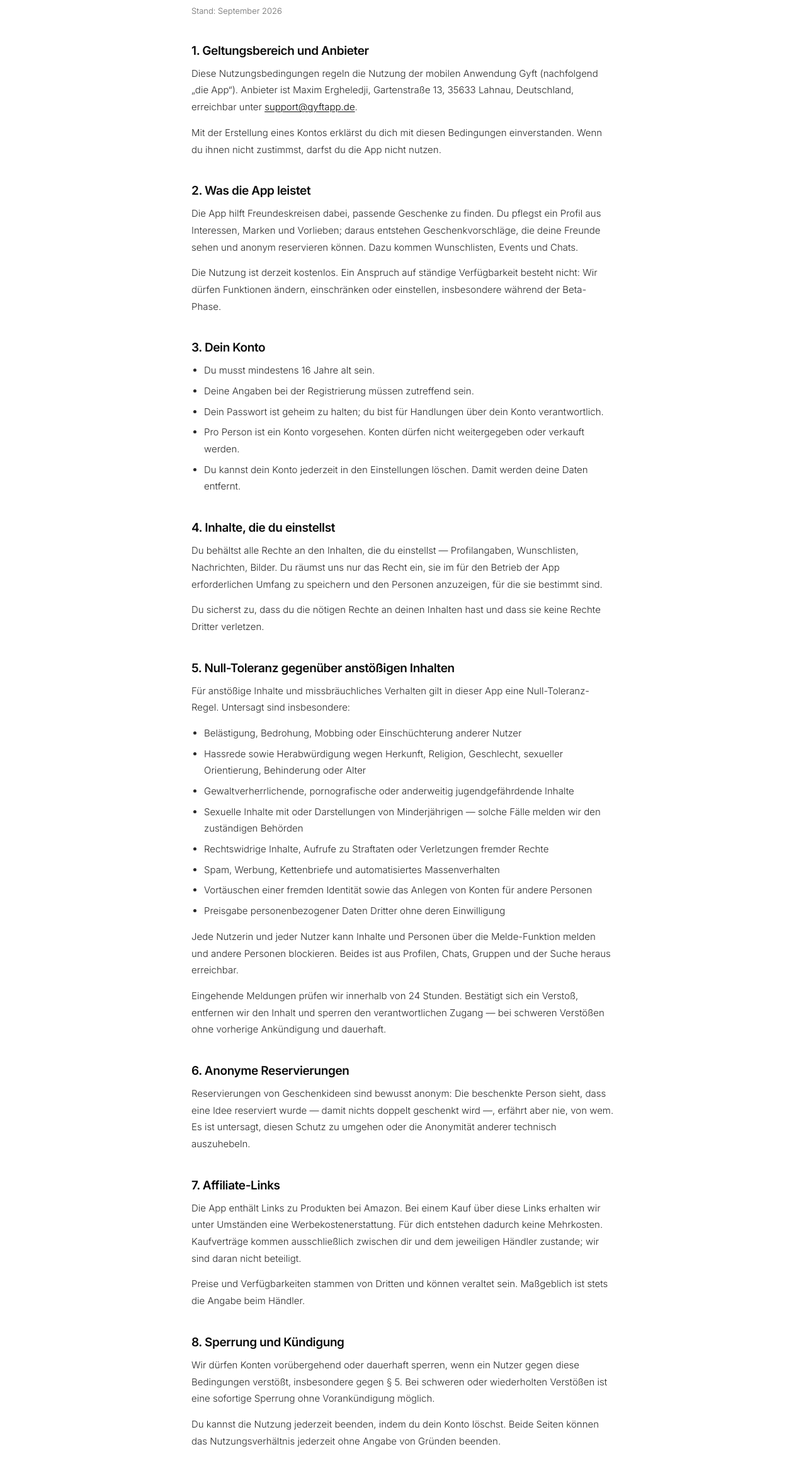
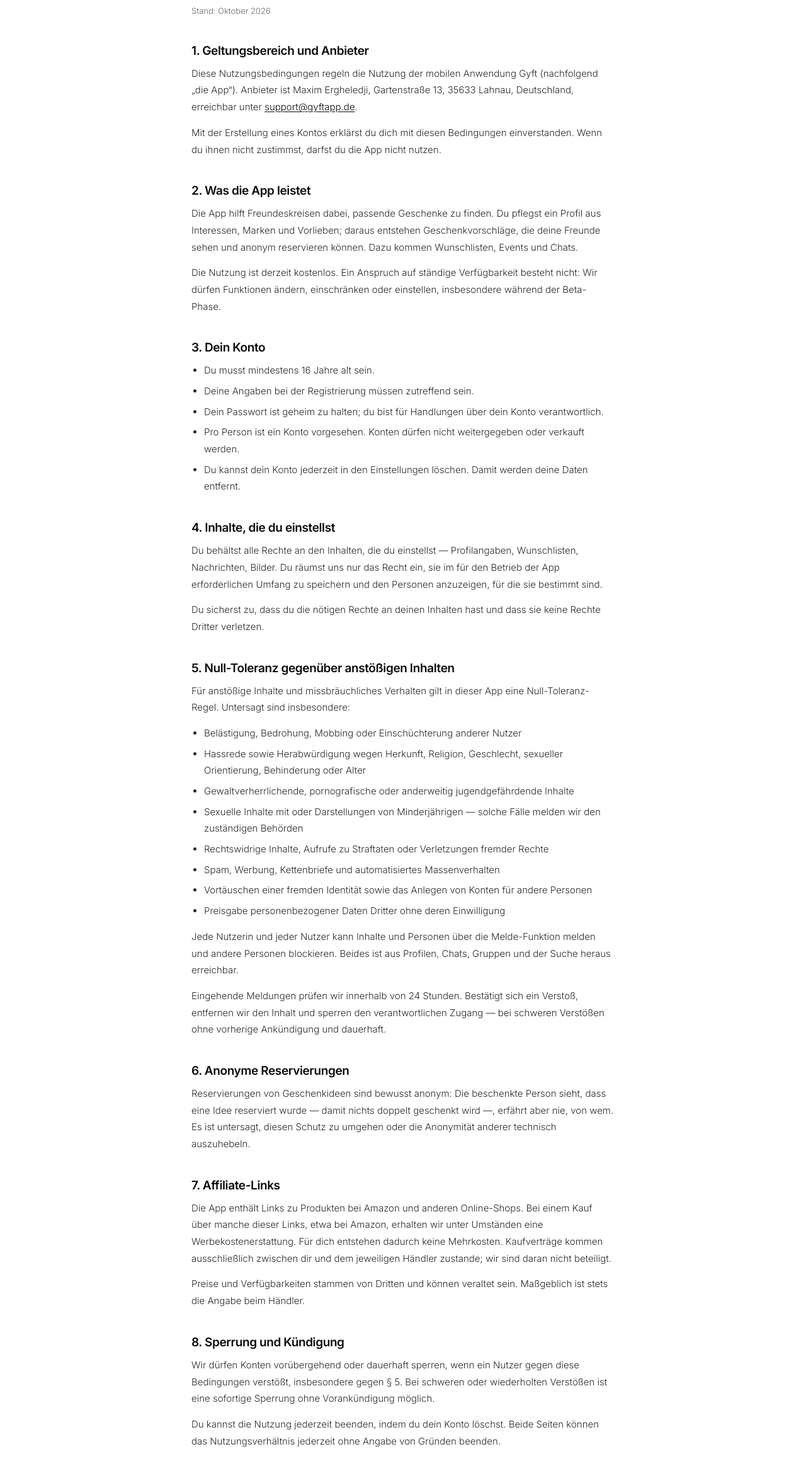
Before and after one commit to maximergheledji-sketch/giftly, a plain HTML site: page nutzungsbedingungen.html in a window 1280 px wide. Shown: the part 175-2502 px from the top of the page at 63% size. Drawn offline with Linux system fonts and the light colour scheme.

Commit message:
Nutzungsbedingungen § 7: Links zu Amazon und anderen Online-Shops
Co-Authored-By: Claude Opus 5.5 <noreply@anthropic.com>

```diff
--- a/nutzungsbedingungen.html
+++ b/nutzungsbedingungen.html
@@ -51,7 +51,7 @@
   </nav>
   <main>
     <h1>Nutzungsbedingungen</h1>
-    <p class="updated">Stand: September 2026</p>
+    <p class="updated">Stand: Oktober 2026</p>
       <h2>1. Geltungsbereich und Anbieter</h2>
       <p>Diese Nutzungsbedingungen regeln die Nutzung der mobilen Anwendung Gyft (nachfolgend „die App“). Anbieter ist Maxim Ergheledji, Gartenstraße 13, 35633 Lahnau, Deutschland, erreichbar unter <a href="mailto:support@gyftapp.de">support@gyftapp.de</a>.</p>
       <p>Mit der Erstellung eines Kontos erklärst du dich mit diesen Bedingungen einverstanden. Wenn du ihnen nicht zustimmst, darfst du die App nicht nutzen.</p>
@@ -86,7 +86,7 @@
       <h2>6. Anonyme Reservierungen</h2>
       <p>Reservierungen von Geschenkideen sind bewusst anonym: Die beschenkte Person sieht, dass eine Idee reserviert wurde — damit nichts doppelt geschenkt wird —, erfährt aber nie, von wem. Es ist untersagt, diesen Schutz zu umgehen oder die Anonymität anderer technisch auszuhebeln.</p>
       <h2>7. Affiliate-Links</h2>
-      <p>Die App enthält Links zu Produkten bei Amazon. Bei einem Kauf über diese Links erhalten wir unter Umständen eine Werbekostenerstattung. Für dich entstehen dadurch keine Mehrkosten. Kaufverträge kommen ausschließlich zwischen dir und dem jeweiligen Händler zustande; wir sind daran nicht beteiligt.</p>
+      <p>Die App enthält Links zu Produkten bei Amazon und anderen Online-Shops. Bei einem Kauf über manche dieser Links, etwa bei Amazon, erhalten wir unter Umständen eine Werbekostenerstattung. Für dich entstehen dadurch keine Mehrkosten. Kaufverträge kommen ausschließlich zwischen dir und dem jeweiligen Händler zustande; wir sind daran nicht beteiligt.</p>
       <p>Preise und Verfügbarkeiten stammen von Dritten und können veraltet sein. Maßgeblich ist stets die Angabe beim Händler.</p>
       <h2>8. Sperrung und Kündigung</h2>
       <p>Wir dürfen Konten vorübergehend oder dauerhaft sperren, wenn ein Nutzer gegen diese Bedingungen verstößt, insbesondere gegen § 5. Bei schweren oder wiederholten Verstößen ist eine sofortige Sperrung ohne Vorankündigung möglich.</p>
```
